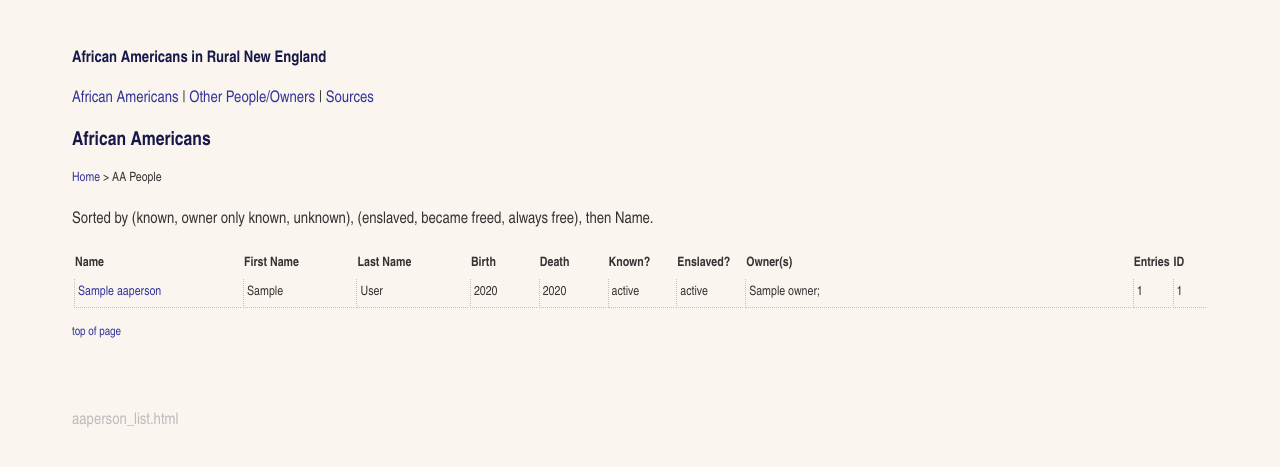
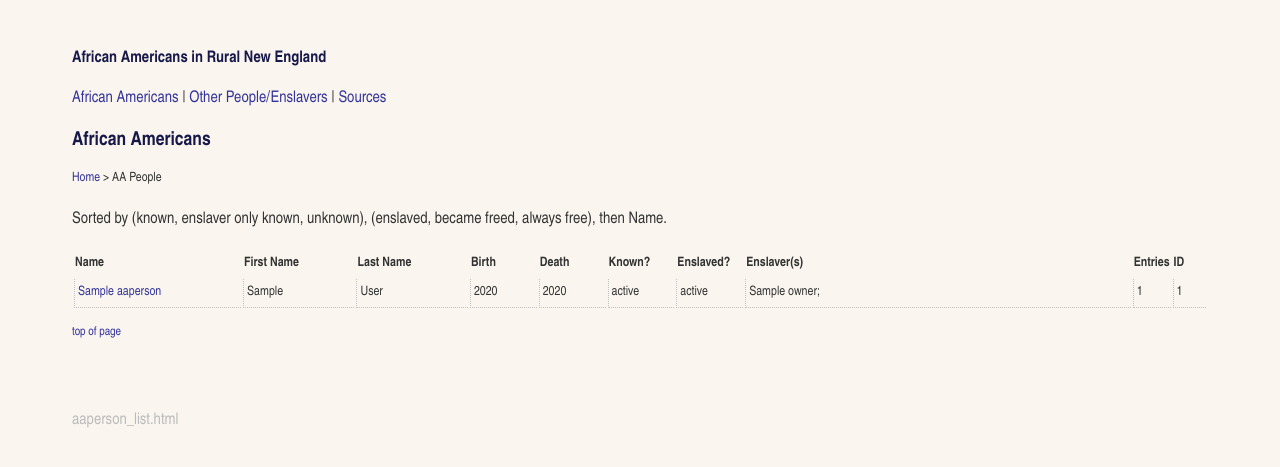
Before and after one commit to DigitalGizmo/aane_project, a Django app: template aane/templates/people/aaperson_list.html in a window 1280 px wide. Shown: the top 467 px of the page. Run offline with Django 3.2, Linux system fonts and the light colour scheme; the template is opened without the code that fills it: most values are stand-ins (such as "Sample title", 1, 10 or a date in 2020).

Commit message:
change owner to enslaver on front end

```diff
--- a/aane/templates/base.html
+++ b/aane/templates/base.html
@@ -20,7 +20,7 @@
 <!--  header and main nav -->
 <header id="header">
 	<p><a href="{% url 'people:aaperson_index' %}">African Americans</a> |
-	<a href="{% url 'people:operson_index' %}">Other People/Owners</a> |
+	<a href="{% url 'people:operson_index' %}">Other People/Enslavers</a> |
 	<a href="{% url 'sources:index' %}">Sources</a></p>
 
 	<h2>{% block page_title %}AAERNE Page Title{% endblock %}</h2>
--- a/aane/templates/people/aaperson_entries.html
+++ b/aane/templates/people/aaperson_entries.html
@@ -29,7 +29,7 @@
 			{% firstof aaperson.last_appearance_year "--" %}
 		</dd>
 		<dt>year freed</dt><dd>{% firstof aaperson.free_start_year "--" %}</dd>
-		<dt>owner(s)</dt>
+		<dt>enslaver(s)</dt>
 			<dd>
 				{% for owner in aaperson.owners.all %}
 					{{ owner.name|safe }},
--- a/aane/templates/people/aaperson_list.html
+++ b/aane/templates/people/aaperson_list.html
@@ -10,7 +10,7 @@
 {% block page_title %}African Americans{% endblock %}
 
 {% block content %}
-	<p>Sorted by (known, owner only known, unknown), (enslaved, became freed, always free), then Name.</p>
+	<p>Sorted by (known, enslaver only known, unknown), (enslaved, became freed, always free), then Name.</p>
 	<table>
 		<tr>
 			{% comment %} <th>Edit</th> {% endcomment %}
@@ -21,7 +21,7 @@
 			<th>Death</th>
 			<th>Known?</th>
 			<th>Enslaved?</th>
-			<th>Owner(s)</th>
+			<th>Enslaver(s)</th>
 			<th>Entries</th>
 			<th>ID</th>
 		</tr>
--- a/aane/templates/people/operson_list.html
+++ b/aane/templates/people/operson_list.html
@@ -7,7 +7,7 @@
 		<a href="/">Home</a> > Other People/Owners
 	{% endblock %}
 
-{% block page_title %}Other People / Owners{% endblock %}
+{% block page_title %}Other People / Enslavers{% endblock %}
 
 {% block content %}
 
--- a/aane/templates/sources/source_detail.html
+++ b/aane/templates/sources/source_detail.html
@@ -105,7 +105,7 @@
 				<th>Entry</th>
 				<th>Date</th>
 				<th>AA Name</th>
-				<th>Owner</th>
+				<th>Enslaver</th>
 				<th>Image</th>
 				<th>$</th>
 				<th>&pound;</th>
```
